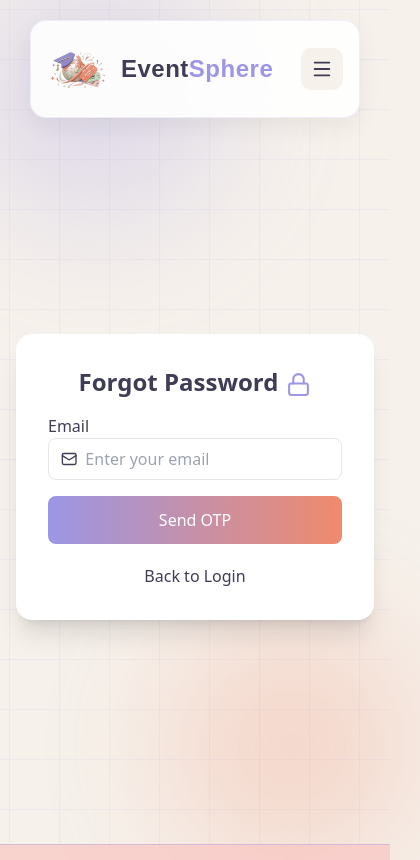
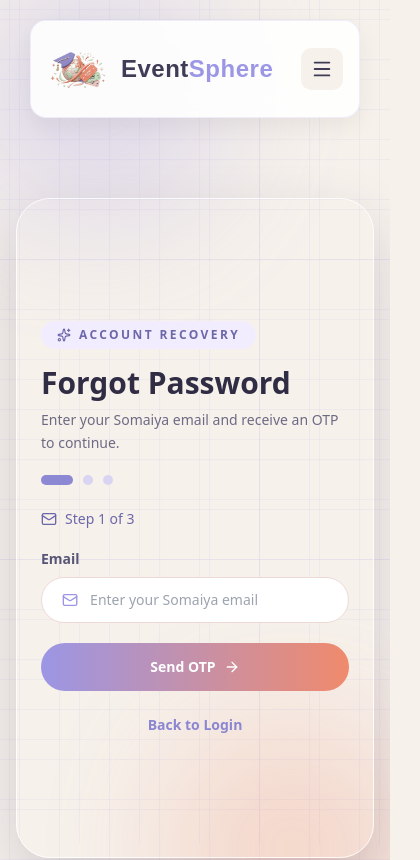
Before and after one commit to JanhaviShigwan/FinalYearProject, a React (Create React App) app in the folder Frontend/eventsphere/: page /forgot-password in a window 390 px wide. Shown: the top 860 px of the page, 420 px wide, since content can reach past the window. Built offline with nearby package versions, Linux system fonts and the light colour scheme.

Commit message:
feat: enhance Forgot Password page with improved layout, OTP handling, and user feedback

```diff
--- a/Frontend/eventsphere/src/pages/forgotpass.jsx
+++ b/Frontend/eventsphere/src/pages/forgotpass.jsx
@@ -6,6 +6,10 @@ import {
   Eye,
   EyeOff,
   KeyRound,
+  Sparkles,
+  ArrowRight,
+  Clock3,
+  CheckCircle2,
 } from "lucide-react";
 import { Link } from "react-router-dom";
 import axios from "axios";
@@ -28,6 +32,7 @@ export default function ForgotPassword() {
   const [showConfirmPass, setShowConfirmPass] = useState(false);
   const [message, setMessage] = useState("");
   const [error, setError] = useState("");
+  const [submitting, setSubmitting] = useState(false);
 
   const [timer, setTimer] = useState(300);
 
@@ -36,25 +41,37 @@ export default function ForgotPassword() {
 
   // timer for OTP
   useEffect(() => {
-    if (step !== 2) return;
+    if (step !== 2 || timer <= 0) return;
 
     const interval = setInterval(() => {
-      setTimer((prev) => prev - 1);
+      setTimer((prev) => Math.max(prev - 1, 0));
     }, 1000);
 
     return () => clearInterval(interval);
-  }, [step]);
+  }, [step, timer]);
 
   useEffect(() => {
-    if (timer <= 0) {
-      setError("OTP expired");
+    if (step === 2 && timer === 0) {
+      setError("OTP expired. Please request a new OTP.");
     }
-  }, [timer]);
+  }, [timer, step]);
+
+  const formatTimer = (remainingSeconds) => {
+    const minutes = Math.floor(remainingSeconds / 60)
+      .toString()
+      .padStart(2, "0");
+    const seconds = (remainingSeconds % 60)
+      .toString()
+      .padStart(2, "0");
+
+    return `${minutes}:${seconds}`;
+  };
 
   // ================= SEND OTP =================
 
   const sendOTP = async (e) => {
     e.preventDefault();
+    if (submitting) return;
 
     setError("");
     setMessage("");
@@ -67,6 +84,8 @@ export default function ForgotPassword() {
     }
 
     try {
+      setSubmitting(true);
+
       await axios.post(
         `${API_URL}/auth/forgot-password`,
         { email }
@@ -82,6 +101,8 @@ export default function ForgotPassword() {
         err.response?.data?.message ||
         "Error sending OTP"
       );
+    } finally {
+      setSubmitting(false);
     }
   };
 
@@ -89,11 +110,19 @@ export default function ForgotPassword() {
 
   const verifyOTP = async (e) => {
     e.preventDefault();
+    if (submitting) return;
 
     setError("");
     setMessage("");
 
+    if (timer <= 0) {
+      setError("OTP expired. Please request a new OTP.");
+      return;
+    }
+
     try {
+      setSubmitting(true);
+
       await axios.post(
         `${API_URL}/auth/verify-otp`,
         { email, otp }
@@ -106,6 +135,8 @@ export default function ForgotPassword() {
         err.response?.data?.message ||
         "Invalid OTP"
       );
+    } finally {
+      setSubmitting(false);
     }
   };
 
@@ -113,6 +144,7 @@ export default function ForgotPassword() {
 
   const resetPassword = async (e) => {
     e.preventDefault();
+    if (submitting) return;
 
     setError("");
     setMessage("");
@@ -130,6 +162,8 @@ export default function ForgotPassword() {
     }
 
     try {
+      setSubmitting(true);
+
       await axios.post(
         `${API_URL}/auth/reset-password`,
         {
@@ -139,7 +173,7 @@ export default function ForgotPassword() {
         }
       );
 
-      setMessage("Password updated");
+      setMessage("Password updated successfully. You can sign in now.");
       setStep(1);
       setEmail("");
       setOtp("");
@@ -151,65 +185,170 @@ export default function ForgotPassword() {
         err.response?.data?.message ||
         "Error resetting password"
       );
+    } finally {
+      setSubmitting(false);
     }
   };
+
+  const stepMeta = {
+    1: {
+      title: "Forgot Password",
+      subtitle: "Enter your Somaiya email and receive an OTP to continue.",
+      icon: Mail,
+    },
+    2: {
+      title: "Verify OTP",
+      subtitle: "Enter the verification code sent to your email inbox.",
+      icon: KeyRound,
+    },
+    3: {
+      title: "Create New Password",
+      subtitle: "Set a secure password and confirm it to finish reset.",
+      icon: Lock,
+    },
+  };
+
+  const ActiveIcon = stepMeta[step].icon;
 
   return (
     <>
       <div
-        className="forgot-wrapper relative min-h-screen flex flex-col px-4 pt-0 pb-12 bg-[#F6F1EB]"
+        className="forgot-wrapper relative min-h-screen flex flex-col overflow-hidden px-4 pt-0 pb-12 bg-[#F6F1EB] sm:px-6"
       >
-        <Navbar className="mt-0" />
+        <Navbar />
 
-        <div className="flex-1 flex items-center justify-center pt-20 pb-10">
+        <div className="animated-grid" />
 
-        {/* blobs */}
-        <div className="absolute rounded-full blur-3xl opacity-25 w-64 h-64 bg-[#9B96E5] top-[-30px] left-[-30px]" />
-        <div className="absolute rounded-full blur-3xl opacity-25 w-64 h-64 bg-[#F08A6C] bottom-[-30px] right-[-30px]" />
+        <div className="absolute rounded-full blur-3xl opacity-25 h-64 w-64 bg-[#9B96E5] top-[-30px] left-[-30px]" />
+        <div className="absolute rounded-full blur-3xl opacity-25 h-64 w-64 bg-[#F08A6C] bottom-[-30px] right-[-30px]" />
+
+        <div className="relative z-10 flex-1 flex items-center justify-center pt-20 pb-10">
+
+          <div
+            className="relative w-full max-w-5xl overflow-hidden rounded-[34px] border border-white/80 shadow-[0_25px_60px_rgba(51,38,82,0.18)] flex"
+            style={{ minHeight: "660px" }}
+          >
+            <div
+              className="auth-image-left-panel w-[45%] relative flex items-center justify-center overflow-hidden rounded-tl-[34px] rounded-bl-[34px]"
+              style={{
+                backgroundImage: "url('https://images.unsplash.com/photo-1511578314322-379afb476865?q=80&w=2000&auto=format&fit=crop')",
+                backgroundSize: "cover",
+                backgroundPosition: "center",
+              }}
+            >
+              <div
+                className="absolute inset-0"
+                style={{
+                  background: "linear-gradient(145deg, rgba(155,150,229,0.78), rgba(240,138,108,0.68))",
+                }}
+              />
 
               <motion.div
-          initial={{ opacity: 0, y: 40 }}
+                initial={{ opacity: 0, y: 24 }}
                 animate={{ opacity: 1, y: 0 }}
-          className="relative z-10 w-full max-w-md p-8 rounded-2xl shadow-xl bg-white"
+                transition={{ duration: 0.55, delay: 0.08 }}
+                className="relative z-10 max-w-md px-8 text-center text-white"
               >
-          <h2 className="text-2xl font-bold text-center mb-4 text-[#3F3D56]">
-            Forgot Password
-            <Lock size={25} className="inline-block ml-2 text-[#9B96E5]" />
+                <h2 className="text-4xl font-bold leading-tight">
+                  Recover Access
                 </h2>
 
+                <p className="mt-4 leading-relaxed opacity-90">
+                  Secure your account with OTP verification and reset your password in three guided steps.
+                </p>
+
+                <div className="mt-8 space-y-4">
+                  {[
+                    "Verify using your Somaiya email",
+                    "OTP-based secure confirmation",
+                    "Set a new password instantly",
+                  ].map((item) => (
+                    <div
+                      key={item}
+                      className="flex items-center gap-3 rounded-2xl bg-white/16 px-4 py-3 text-left backdrop-blur-md"
+                    >
+                      <CheckCircle2 size={18} className="text-[#FFE0D7]" />
+                      <span>{item}</span>
+                    </div>
+                  ))}
+                </div>
+              </motion.div>
+            </div>
+
+            <div className="auth-form-panel w-[55%] px-8 py-10 flex items-center bg-white/96 rounded-tr-[34px] rounded-br-[34px] sm:px-12 lg:px-14">
+              <motion.div
+                initial={{ opacity: 0, x: 36 }}
+                animate={{ opacity: 1, x: 0 }}
+                transition={{ duration: 0.55 }}
+                className="w-full max-w-md mx-auto"
+              >
+                <span className="inline-flex items-center gap-2 rounded-full bg-[#F1EDFF] px-4 py-1.5 text-xs font-semibold uppercase tracking-[0.2em] text-[#6C67A8]">
+                  <Sparkles size={14} />
+                  Account Recovery
+                </span>
+
+                <h2 className="mt-4 text-3xl font-bold text-[#2F2C44]">
+                  {stepMeta[step].title}
+                </h2>
+
+                <p className="mt-2 text-sm leading-relaxed text-[#6D6A84]">
+                  {stepMeta[step].subtitle}
+                </p>
+
+                <div className="mt-5 flex gap-2.5">
+                  {[1, 2, 3].map((stepIndex) => (
+                    <span
+                      key={stepIndex}
+                      className={`h-2.5 rounded-full transition-all duration-300 ${step >= stepIndex ? "w-8 bg-[#8D88D4]" : "w-2.5 bg-[#D8D4F1]"}`}
+                    />
+                  ))}
+                </div>
+
                 {error && (
-            <p className="text-red-500 text-center mb-2">
+                  <p className="mt-5 rounded-xl border border-[#F7D4CB] bg-[#FFF2EE] px-4 py-3 text-sm font-medium text-[#CC6245]">
                     {error}
                   </p>
                 )}
 
                 {message && (
-            <p className="text-green-500 text-center mb-2">
+                  <p className="mt-5 rounded-xl border border-green-200 bg-green-50 px-4 py-3 text-sm font-medium text-green-700">
                     {message}
                   </p>
                 )}
 
+                <div className="mt-6 flex items-center gap-2 text-sm font-medium text-[#6C67A8]">
+                  <ActiveIcon size={16} />
+                  Step {step} of 3
+                </div>
+
                 {/* ================= STEP 1 EMAIL ================= */}
 
                 {step === 1 && (
-            <form onSubmit={sendOTP}>
-              <label>Email</label>
+                  <form onSubmit={sendOTP} className="mt-5 space-y-5">
+                    <div>
+                      <label className="mb-2 block text-sm font-semibold text-[#595675]">Email</label>
 
-              <div className="flex items-center border rounded-lg px-3 py-2  mb-4">
-                <Mail size={18} />
+                      <div className="flex items-center rounded-full border border-[#EED8D6] bg-white px-5 py-3 transition-all duration-200 focus-within:border-transparent focus-within:ring-2 focus-within:ring-[#9B96E5]">
+                        <Mail size={18} className="mr-3 text-[#9B96E5]" />
                         <input
                           type="email"
-                  placeholder="Enter your email"
-                  className="w-full ml-2  outline-none"
+                          placeholder="Enter your Somaiya email"
+                          className="w-full bg-transparent text-sm text-[#3F3D56] outline-none"
                           value={email}
-                  onChange={(e) =>
-                    setEmail(e.target.value)
-                  }
+                          onChange={(e) => setEmail(e.target.value)}
+                          required
                         />
                       </div>
+                    </div>
 
-              <button className="w-full py-3 text-white rounded-lg bg-gradient-to-r from-[#9B96E5] to-[#F08A6C]">
-                Send OTP
+                    <button
+                      type="submit"
+                      disabled={submitting}
+                      className="inline-flex w-full items-center justify-center gap-2 rounded-full py-3.5 text-sm font-semibold text-white transition-all duration-300 hover:-translate-y-0.5 hover:shadow-[0_10px_20px_rgba(155,150,229,0.28)] sm:text-base"
+                      style={{ background: "linear-gradient(90deg, #9B96E5, #F08A6C)" }}
+                    >
+                      {submitting ? "Sending OTP..." : "Send OTP"}
+                      {!submitting && <ArrowRight size={16} />}
                     </button>
                   </form>
                 )}
@@ -217,27 +356,36 @@ export default function ForgotPassword() {
                 {/* ================= STEP 2 OTP ================= */}
 
                 {step === 2 && (
-            <form onSubmit={verifyOTP}>
-              <label>Enter OTP</label>
+                  <form onSubmit={verifyOTP} className="mt-5 space-y-5">
+                    <div>
+                      <label className="mb-2 block text-sm font-semibold text-[#595675]">Enter OTP</label>
 
-              <div className="flex items-center border rounded-lg px-3 py-2 mb-4">
-                <KeyRound size={18} />
+                      <div className="flex items-center rounded-full border border-[#EED8D6] bg-white px-5 py-3 transition-all duration-200 focus-within:border-transparent focus-within:ring-2 focus-within:ring-[#9B96E5]">
+                        <KeyRound size={18} className="mr-3 text-[#9B96E5]" />
                         <input
                           type="text"
-                  className="w-full ml-2 outline-none"
+                          className="w-full bg-transparent text-sm text-[#3F3D56] outline-none"
+                          placeholder="Enter 6-digit OTP"
                           value={otp}
-                  onChange={(e) =>
-                    setOtp(e.target.value)
-                  }
+                          onChange={(e) => setOtp(e.target.value)}
+                          required
                         />
                       </div>
+                    </div>
 
-              <p className="text-sm text-center mb-2">
-                Time left: {timer}s
-              </p>
+                    <div className="inline-flex items-center gap-2 rounded-full bg-[#F5F2FF] px-4 py-2 text-sm font-semibold text-[#6B67A5]">
+                      <Clock3 size={15} />
+                      Time left: {formatTimer(timer)}
+                    </div>
 
-              <button className="w-full py-3 text-white rounded-lg bg-gradient-to-r from-[#9B96E5] to-[#F08A6C]">
-                Verify OTP
+                    <button
+                      type="submit"
+                      disabled={submitting || timer <= 0}
+                      className="inline-flex w-full items-center justify-center gap-2 rounded-full py-3.5 text-sm font-semibold text-white transition-all duration-300 hover:-translate-y-0.5 hover:shadow-[0_10px_20px_rgba(155,150,229,0.28)] disabled:cursor-not-allowed disabled:opacity-60 sm:text-base"
+                      style={{ background: "linear-gradient(90deg, #9B96E5, #F08A6C)" }}
+                    >
+                      {submitting ? "Verifying..." : "Verify OTP"}
+                      {!submitting && <ArrowRight size={16} />}
                     </button>
                   </form>
                 )}
@@ -245,59 +393,82 @@ export default function ForgotPassword() {
                 {/* ================= STEP 3 PASSWORD ================= */}
 
                 {step === 3 && (
-            <form onSubmit={resetPassword}>
-              <label>New Password</label>
+                  <form onSubmit={resetPassword} className="mt-5 space-y-5">
+                    <div>
+                      <label className="mb-2 block text-sm font-semibold text-[#595675]">New Password</label>
 
-              <div className="flex items-center border rounded-lg px-3 py-2 mb-4">
-                <Lock size={18} />
+                      <div className="flex items-center rounded-full border border-[#EED8D6] bg-white px-5 py-3 transition-all duration-200 focus-within:border-transparent focus-within:ring-2 focus-within:ring-[#9B96E5]">
+                        <Lock size={18} className="mr-3 text-[#9B96E5]" />
 
                         <input
                           type={showPass ? "text" : "password"}
-                  className="w-full ml-2 outline-none"
+                          className="w-full bg-transparent text-sm text-[#3F3D56] outline-none"
+                          placeholder="Create a new password"
                           value={password}
                           onChange={(e) => setPassword(e.target.value)}
+                          required
                         />
 
-                {showPass ? (
-                  <EyeOff onClick={() => setShowPass(false)} />
-                ) : (
-                  <Eye onClick={() => setShowPass(true)} />
-                )}
+                        <button
+                          type="button"
+                          className="cursor-pointer text-[#6F6A8D]"
+                          onClick={() => setShowPass(!showPass)}
+                          aria-label={showPass ? "Hide password" : "Show password"}
+                        >
+                          {showPass ? <EyeOff size={18} /> : <Eye size={18} />}
+                        </button>
+                      </div>
                     </div>
 
-              <label>Confirm Password</label>
+                    <div>
+                      <label className="mb-2 block text-sm font-semibold text-[#595675]">Confirm Password</label>
 
-              <div className="flex items-center border rounded-lg px-3 py-2 mb-4">
-                <Lock size={18} />
+                      <div className="flex items-center rounded-full border border-[#EED8D6] bg-white px-5 py-3 transition-all duration-200 focus-within:border-transparent focus-within:ring-2 focus-within:ring-[#9B96E5]">
+                        <Lock size={18} className="mr-3 text-[#9B96E5]" />
 
                         <input
                           type={showConfirmPass ? "text" : "password"}
-                  className="w-full ml-2 outline-none"
+                          className="w-full bg-transparent text-sm text-[#3F3D56] outline-none"
+                          placeholder="Confirm your password"
                           value={confirmPassword}
                           onChange={(e) => setConfirmPassword(e.target.value)}
+                          required
                         />
 
-                {showConfirmPass ? (
-                  <EyeOff onClick={() => setShowConfirmPass(false)} />
-                ) : (
-                  <Eye onClick={() => setShowConfirmPass(true)} />
-                )}
+                        <button
+                          type="button"
+                          className="cursor-pointer text-[#6F6A8D]"
+                          onClick={() => setShowConfirmPass(!showConfirmPass)}
+                          aria-label={showConfirmPass ? "Hide confirm password" : "Show confirm password"}
+                        >
+                          {showConfirmPass ? <EyeOff size={18} /> : <Eye size={18} />}
+                        </button>
+                      </div>
                     </div>
 
-              <button className="w-full py-3 text-white rounded-lg bg-gradient-to-r from-[#9B96E5] to-[#F08A6C]">
-                Reset Password
+                    <button
+                      type="submit"
+                      disabled={submitting}
+                      className="inline-flex w-full items-center justify-center gap-2 rounded-full py-3.5 text-sm font-semibold text-white transition-all duration-300 hover:-translate-y-0.5 hover:shadow-[0_10px_20px_rgba(155,150,229,0.28)] sm:text-base"
+                      style={{ background: "linear-gradient(90deg, #9B96E5, #F08A6C)" }}
+                    >
+                      {submitting ? "Updating..." : "Reset Password"}
+                      {!submitting && <ArrowRight size={16} />}
                     </button>
                   </form>
                 )}
 
-          <p className="text-center mt-5">
-            <Link to="/login">
+                <p className="pt-6 text-center text-sm text-[#605D78]">
+                  <Link to="/login" className="font-semibold text-[#8A86D2] hover:underline">
                     Back to Login
                   </Link>
                 </p>
               </motion.div>
             </div>
           </div>
+        </div>
+
+      </div>
 
       <Footer />
     </>
```
Lines whose indentation alone changed are shown as unchanged.
